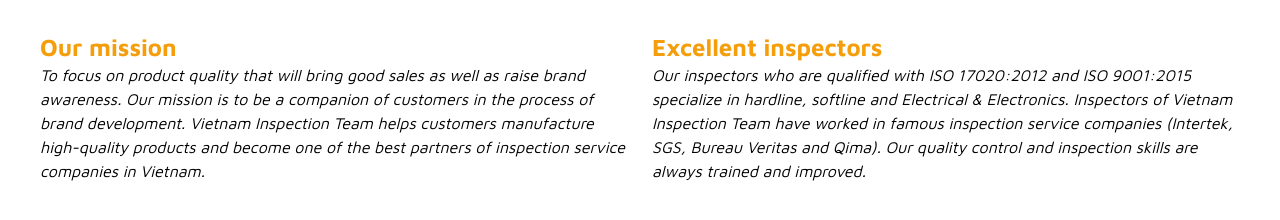
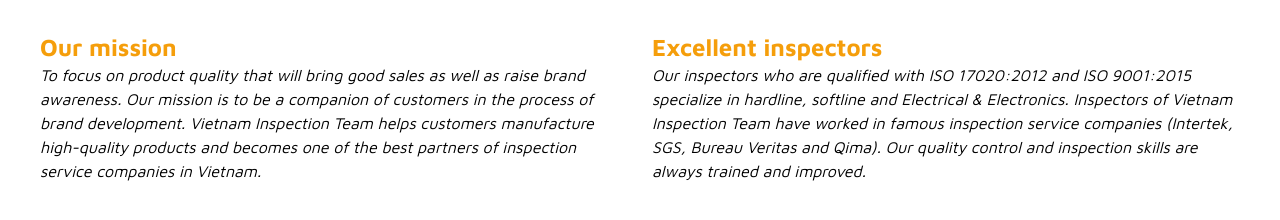
Before and after one commit to arlandme/vni-front_client, a React (Create React App) app: page /about in a window 1280 px wide. Shown: the part 472-692 px from the top of the page. Built offline with nearby package versions, Linux system fonts and the light colour scheme; no server answers.

Commit message:
update 16/12

```diff
--- a/src/components/About/Achieve.jsx
+++ b/src/components/About/Achieve.jsx
@@ -38,7 +38,7 @@
                   as raise brand awareness. Our mission is to be a companion of
                   customers in the process of brand development. Vietnam
                   Inspection Team helps customers manufacture high-quality
-                  products and become one of the best partners of inspection
+                  products and becomes one of the best partners of inspection
                   service companies in Vietnam.
                 </div>
                 <div></div>
@@ -137,7 +137,7 @@
                 as raise brand awareness. Our mission is to be a companion of
                 customers in the process of brand development. Vietnam
                 Inspection Team helps customers manufacture high-quality
-                products and become one of the best partners of inspection
+                products and becomes one of the best partners of inspection
                 service companies in Vietnam.
               </div>
               <div></div>
```
